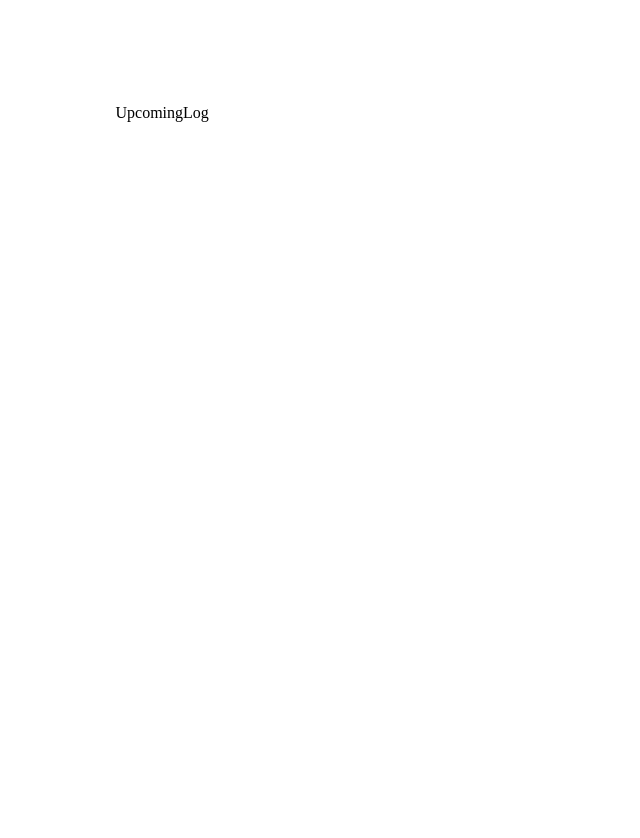
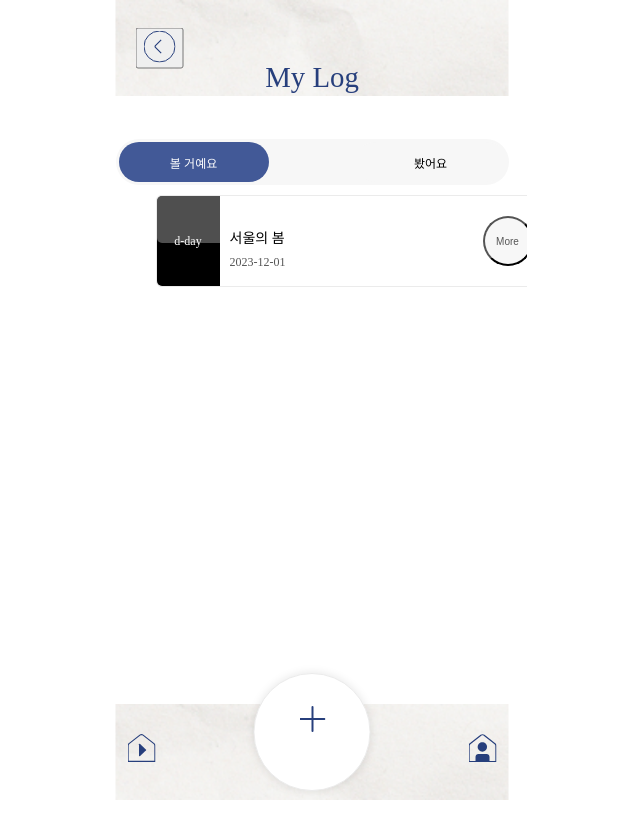
Before and after one commit to devcodemaestro/culturelog, a React (Create React App) app: page /mylog/upcoming in a window 1280 px wide. Shown: the top 838 px of the page, without its empty margins (328-968 px from the left). Built offline with nearby package versions, Linux system fonts and the light colour scheme; grey boxes are pictures that could not be loaded; the HTML template or start-up script is replaced by a standard one.

Commit message:
feat: PastLog UpcomingLog 페이지 퍼블리싱 완료

```diff
--- a/src/components/Star.js
+++ b/src/components/Star.js
@@ -1,7 +1,7 @@
 import styled from "@emotion/styled";
 import React from "react";
 
-const Star = ({ num }) => {
+const Star = ({ num, width }) => {
   const starView = num * 10 + "px";
   const StarWrap = styled.div`
     overflow: hidden;
@@ -12,7 +12,7 @@ const Star = ({ num }) => {
     .point-star {
       z-index: 10;
       height: 19px;
-      width: 100px;
+      width: ${width ? width : "100"}px;
     }
   `;
   return (
--- a/src/pages/mylog/PastLog.js
+++ b/src/pages/mylog/PastLog.js
@@ -2,15 +2,16 @@ import React from "react";
 import Header from "../../components/Header";
 import Footer from "../../components/Footer";
 import {
+  LogItem,
   LogItemImg,
+  LogList,
   LogMore,
   LogTab,
   LogText,
   LogTotal,
-  PastLogItem,
-  PastLogList,
-} from "../../styles/pastlog";
-import { useNavigate } from "react-router";
+} from "../../styles/mylog";
+import { useNavigate } from "react-router-dom";
+import Star from "../../components/Star";
 
 const PastLog = () => {
   const navigate = useNavigate();
@@ -21,26 +22,29 @@ const PastLog = () => {
     <>
       <Header sub={true}>My Log</Header>
       <LogTab>
-        <button className="">볼 거예요</button>
+        <button
+          className=""
+          onClick={() => {
+            navigate("/mylog/upcoming");
+          }}
+        >
+          볼 거예요
+        </button>
         <button className="on">봤어요</button>
       </LogTab>
       <LogTotal>
         총 기록 <em>1</em> 건
       </LogTotal>
-      <PastLogList>
-        <PastLogItem>
+      <LogList>
+        <LogItem>
           <LogItemImg>
             <img
               src="https://cdn.newsculture.press/news/photo/202311/537130_670817_5031.jpg"
               alt=""
             />
-            <span>d-day</span>
           </LogItemImg>
           <LogText>
-            <img
-              src={process.env.PUBLIC_URL + "/images/icon_star_yellow.svg"}
-              alt=""
-            />
+            <Star num="5" width={70} />
             <p>서울의 봄</p>
             <span>2023-12-01</span>
           </LogText>
@@ -53,8 +57,8 @@ const PastLog = () => {
               More
             </button>
           </LogMore>
-        </PastLogItem>
-      </PastLogList>
+        </LogItem>
+      </LogList>
       <Footer />
     </>
   );
--- a/src/pages/mylog/UpcomingLog.js
+++ b/src/pages/mylog/UpcomingLog.js
@@ -1,7 +1,63 @@
 import React from "react";
+import Header from "../../components/Header";
+import Footer from "../../components/Footer";
+import {
+  LogItem,
+  LogItemImg,
+  LogList,
+  LogMore,
+  LogTab,
+  LogText,
+} from "../../styles/mylog";
+import { useNavigate } from "react-router-dom";
 
 const UpcomingLog = () => {
-  return <div>UpcomingLog</div>;
+  const navigate = useNavigate();
+  const handleClickView = () => {
+    navigate("/culturelog/view");
+  };
+  return (
+    <>
+      <Header sub={true}>My Log</Header>
+      <LogTab>
+        <button className="on">볼 거예요</button>
+        <button
+          className=""
+          onClick={() => {
+            navigate("/mylog/past");
+          }}
+        >
+          봤어요
+        </button>
+      </LogTab>
+      <LogList>
+        <LogItem>
+          <LogItemImg>
+            <img
+              className="on"
+              src="https://cdn.newsculture.press/news/photo/202311/537130_670817_5031.jpg"
+              alt=""
+            />
+            <span>d-day</span>
+          </LogItemImg>
+          <LogText>
+            <p>서울의 봄</p>
+            <span>2023-12-01</span>
+          </LogText>
+          <LogMore>
+            <button
+              onClick={() => {
+                handleClickView();
+              }}
+            >
+              More
+            </button>
+          </LogMore>
+        </LogItem>
+      </LogList>
+      <Footer />
+    </>
+  );
 };
 
 export default UpcomingLog;
--- a/src/styles/pastlog.js
+++ b/src/styles/mylog.js
@@ -49,17 +49,22 @@ export const LogTotal = styled.div`
   }
 `;
 
-export const PastLogList = styled.ul`
+export const LogList = styled.ul`
   margin-top: 10px;
   width: 100%;
 `;
-export const PastLogItem = styled.li`
+export const LogItem = styled.li`
   height: 90px;
   border-radius: 5px;
   border: 1px solid ${colors.secondary};
   background: ${colors.main};
   display: flex;
   align-items: center;
+  :hover {
+    border-radius: 5px;
+    border: 1px solid ${colors.point};
+    background: ${colors.main};
+  }
 `;
 export const LogItemImg = styled.div`
   position: relative;
@@ -68,6 +73,10 @@ export const LogItemImg = styled.div`
   border-radius: 5px 0px 0px 5px;
   background: #000;
   img {
+    width: 100%;
+    border-radius: 5px 0px 0px 5px;
+  }
+  img.on {
     width: 100%;
     border-radius: 5px 0px 0px 5px;
     opacity: 0.5;
@@ -86,10 +95,7 @@ export const LogText = styled.div`
   width: 186px;
   margin-right: auto;
   padding: 10px;
-  img {
-    height: 11px;
-    margin-bottom: 5px;
-  }
+
   p {
     font-size: 14px;
     font-weight: 500;
@@ -112,5 +118,9 @@ export const LogMore = styled.div`
 
     color: ${colors.gray};
     background-color: ${colors.tab};
+    :hover {
+      background-color: ${colors.point};
+      color: ${colors.main};
+    }
   }
 `;
```
